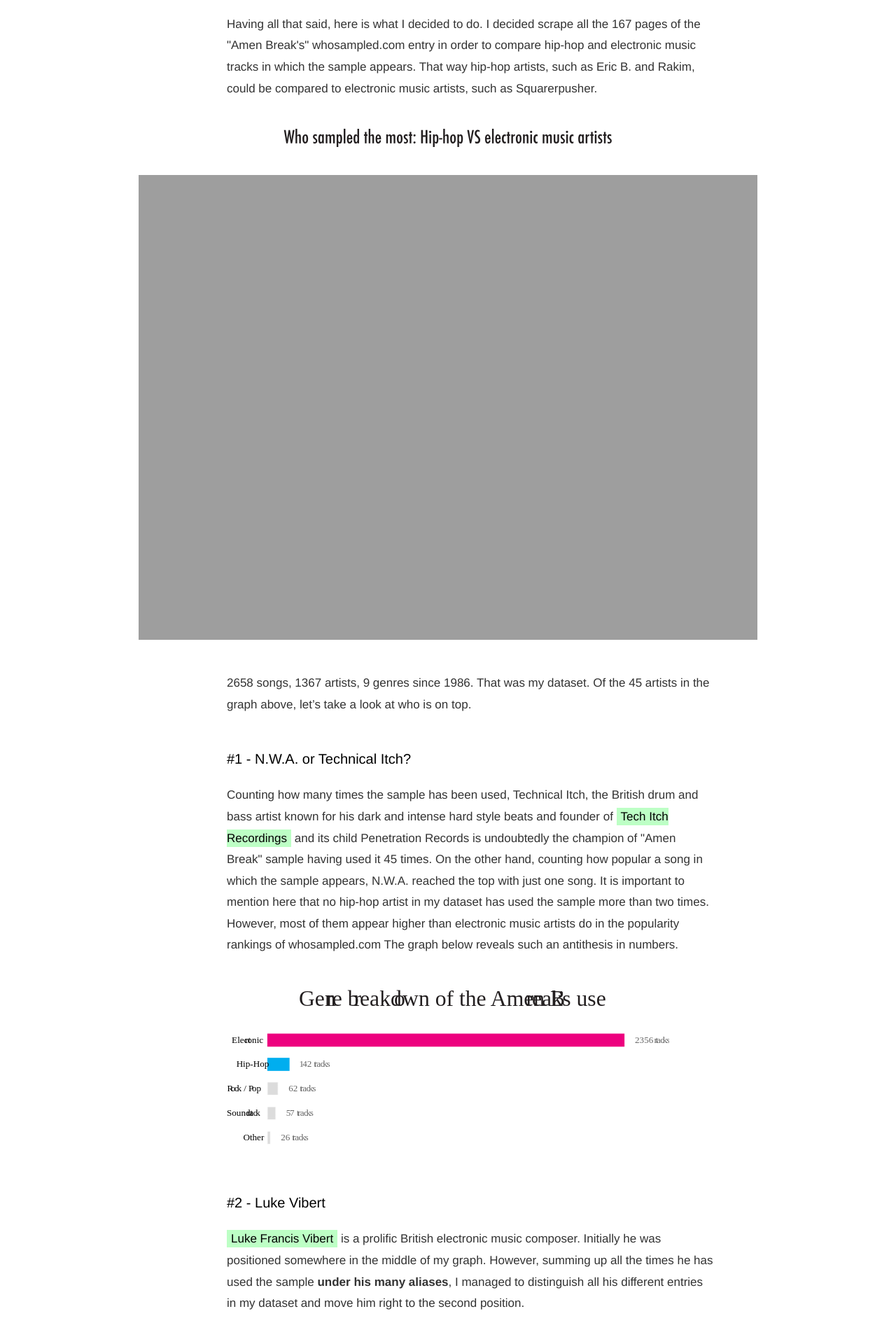
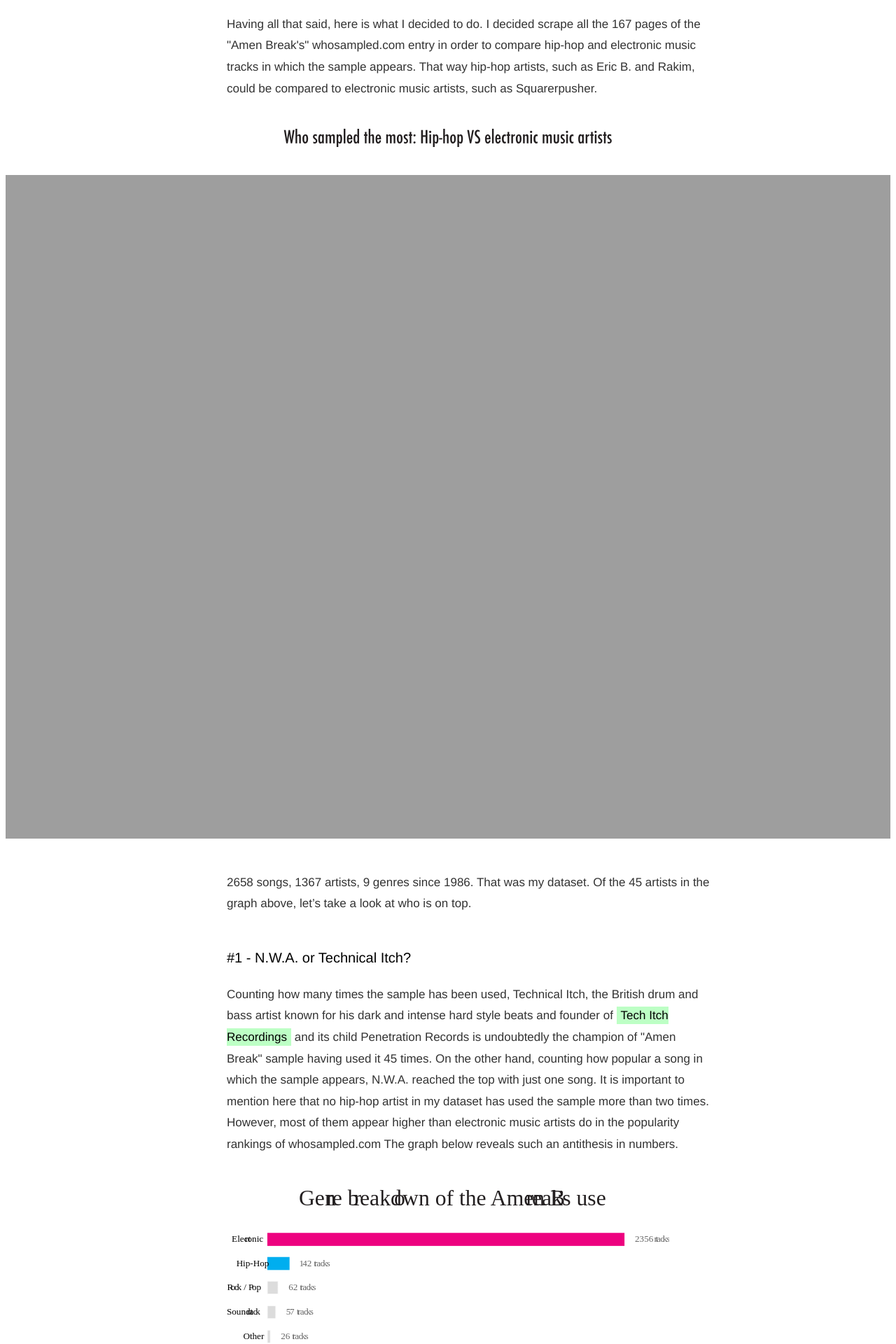
Before and after one commit to 2109Sot/studio-projects, a Jekyll site: the page docs/who_sampled/index.html, which Jekyll copies as it is, in a window 1280 px wide. Shown: the part 3706-5626 px from the top of the page at 70% size. Built offline with Jekyll 4.4.1, drawn with Linux system fonts in a browser that asks for light colours.

Commit message:
site_update

```diff
--- a/docs/who_sampled/index.html
+++ b/docs/who_sampled/index.html
@@ -225,7 +225,7 @@ a {
     </div><br />
 
     <div>
-      <img width="70%" src="https://2109sot.github.io/studio-projects/who_sampled/who_sampled_graph_ZOOM-01.png" alt="" />
+      <img width="100%" src="https://2109sot.github.io/studio-projects/who_sampled/who_sampled_graph_ZOOM-01.png" alt="" />
     </div><br />
 
     <p>2658 songs, 1367 artists, 9 genres since 1986. That was my dataset. Of the 45 artists in the graph above, let’s take a look at who is on top.</p>
```
